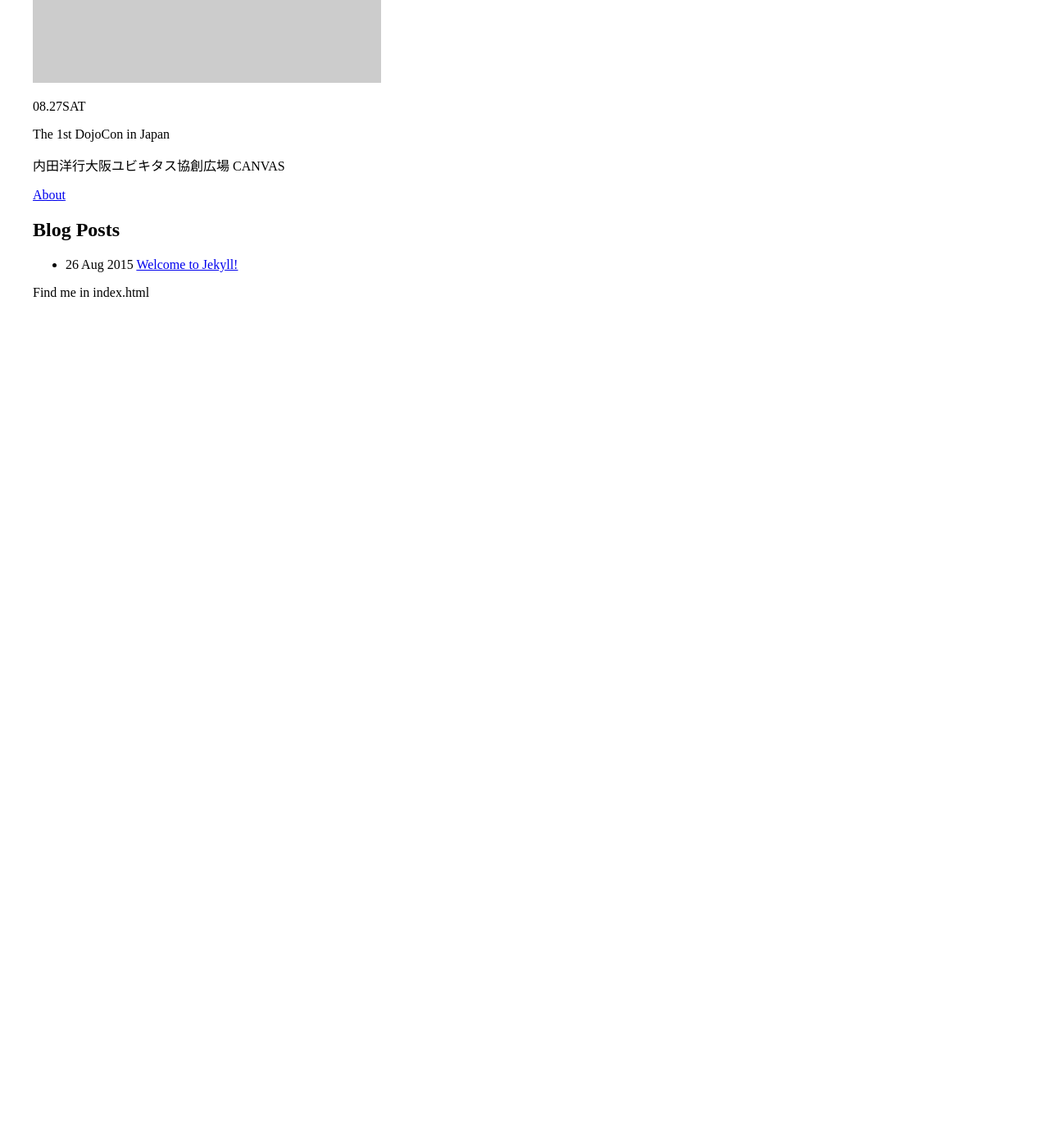
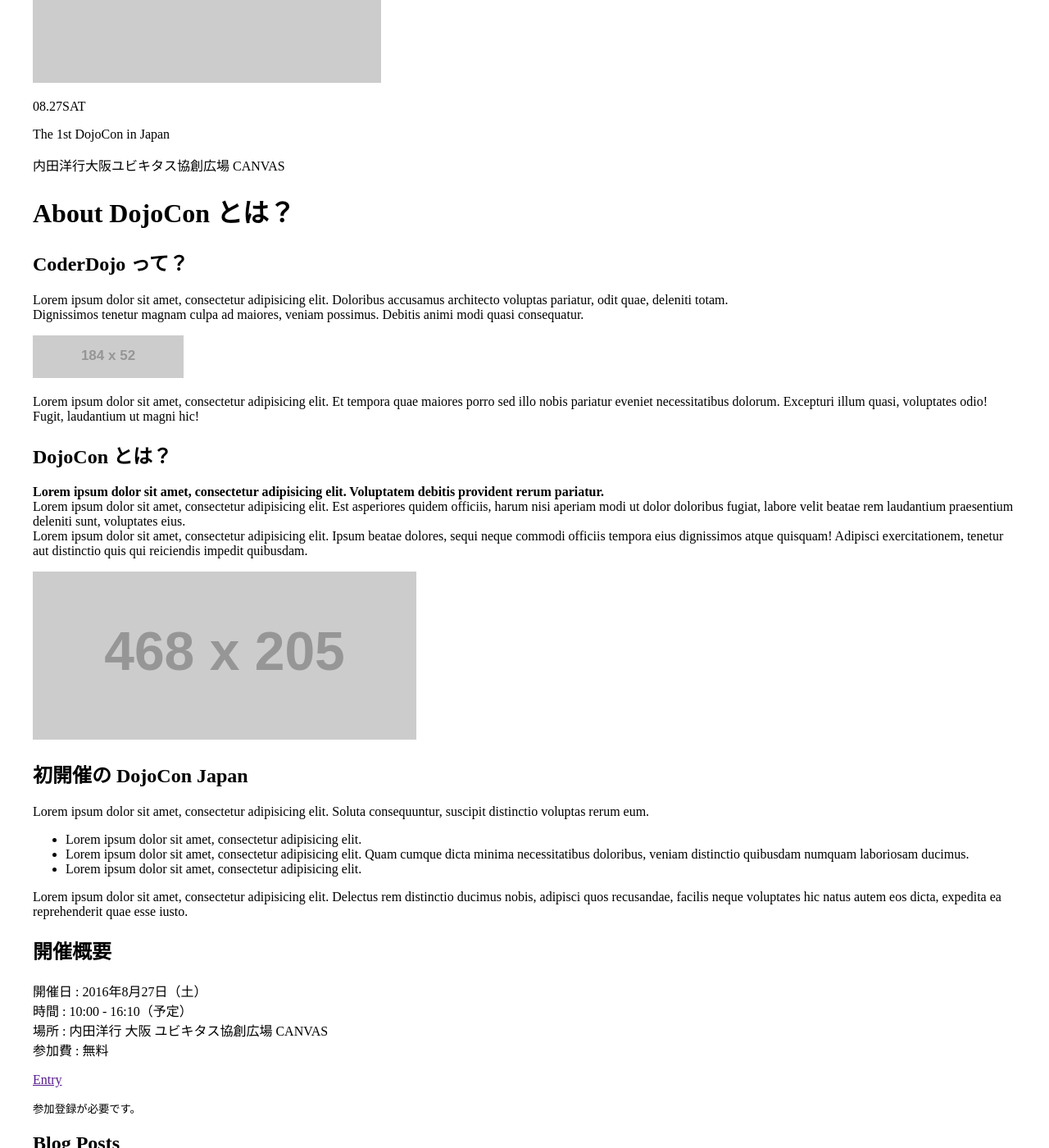
Before and after one commit to dojocon-japan/dojocon2016.coderdojo.jp, a Jekyll site: the page built from index.html, in a window 1280 px wide and 1400 px high, scrolled down 1091 px. Shown: the whole window at 82% size. Built offline with Jekyll 4.4.1, drawn with Linux system fonts in a browser that asks for light colours; before the commit the page ends 1481 px from its top, so only the background shows below that.

Commit message:
Add About section

```diff
--- a/_config.yml
+++ b/_config.yml
@@ -3,6 +3,7 @@
 description: DojoCon Japan 2016 - The more dojos, the more cool coders. -
 url: http://dojocon.coderdojo.jp
 baseurl: ''
+entryurl: ''
 
 # Build settings
 markdown: kramdown
--- a/_includes/header.html
+++ b/_includes/header.html
@@ -36,6 +36,6 @@
 	<ul class="action">
 		<li><a href="">f</a></li>
 		<li><a href="">t</a></li>
-		<li class="entry"><a href="">Entry</a></li>
+		<li class="entry"><a href="{{ site.entryurl }}">Entry</a></li>
 	</ul>
 </header>
--- a/index.html
+++ b/index.html
@@ -12,7 +12,53 @@
 	</div>
 </div>
 
-<p><a href="{{ site.baseurl }}/about/">About</a></p>
+<div class="about-section">
+	<div class="row">
+		<h1 class="section-title">
+			<span class="en">About</span>
+			<span class="ja">DojoCon とは？</span>
+		</h1>
+		<div class="what-is-coderdojo">
+			<h2>CoderDojo って？</h2>
+			<p>Lorem ipsum dolor sit amet, consectetur adipisicing elit. Doloribus accusamus architecto voluptas pariatur, odit quae, deleniti totam.<br />
+				Dignissimos tenetur magnam culpa ad maiores, veniam possimus. Debitis animi modi quasi consequatur.</p>
+			<p><img src="//placehold.it/184x52.png?text=CoderDojo" alt="CoderDojo のロゴ"></p>
+			<p>Lorem ipsum dolor sit amet, consectetur adipisicing elit. Et tempora quae maiores porro sed illo nobis pariatur eveniet necessitatibus dolorum. Excepturi illum quasi, voluptates odio! Fugit, laudantium ut magni hic!</p>
+		</div>
+	</div>
+	<div class="row">
+		<div class="what-is-dojocon">
+			<h2>DojoCon とは？</h2>
+			<p><strong>Lorem ipsum dolor sit amet, consectetur adipisicing elit. Voluptatem debitis provident rerum pariatur.</strong><br />
+				Lorem ipsum dolor sit amet, consectetur adipisicing elit. Est asperiores quidem officiis, harum nisi aperiam modi ut dolor doloribus fugiat, labore velit beatae rem laudantium praesentium deleniti sunt, voluptates eius.<br />
+				Lorem ipsum dolor sit amet, consectetur adipisicing elit. Ipsum beatae dolores, sequi neque commodi officiis tempora eius dignissimos atque quisquam! Adipisci exercitationem, tenetur aut distinctio quis qui reiciendis impedit quibusdam.</p>
+			<p><img src="//placehold.it/468x205.png" alt="DojoCon のイメージ写真"></p>
+		</div>
+	</div>
+	<div class="row">
+		<div class="first-dojocon-japan">
+			<h2>初開催の DojoCon Japan</h2>
+			<p>Lorem ipsum dolor sit amet, consectetur adipisicing elit. Soluta consequuntur, suscipit distinctio voluptas rerum eum.</p>
+			<ul>
+				<li>Lorem ipsum dolor sit amet, consectetur adipisicing elit.</li>
+				<li>Lorem ipsum dolor sit amet, consectetur adipisicing elit. Quam cumque dicta minima necessitatibus doloribus, veniam distinctio quibusdam numquam laboriosam ducimus.</li>
+				<li>Lorem ipsum dolor sit amet, consectetur adipisicing elit.</li>
+			</ul>
+			<p>Lorem ipsum dolor sit amet, consectetur adipisicing elit. Delectus rem distinctio ducimus nobis, adipisci quos recusandae, facilis neque voluptates hic natus autem eos dicta, expedita ea reprehenderit quae esse iusto.</p>
+		</div>
+		<div class="row">
+			<div class="event-info">
+				<h2>開催概要</h2>
+				<p>開催日 : 2016年8月27日（土）<br />
+					時間 : 10:00 - 16:10（予定）<br />
+					場所 : 内田洋行 大阪 ユビキタス協創広場 CANVAS<br />
+					参加費 : 無料</p>
+				<a href="{{ site.entryurl }}">Entry</a>
+				<p><small>参加登録が必要です。</small></p>
+			</div>
+		</div>
+	</div>
+</div>
 
 <h2>Blog Posts</h2>
 <ul class="posts">
```
